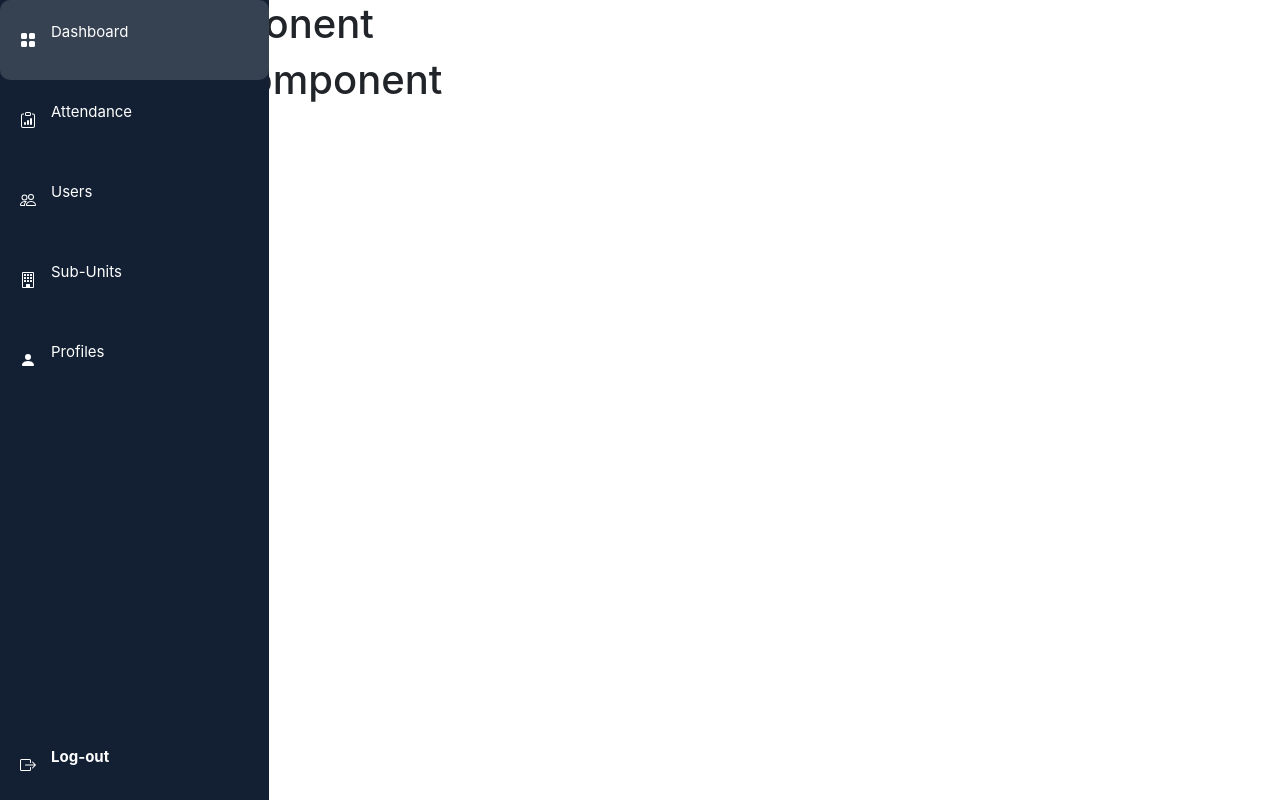
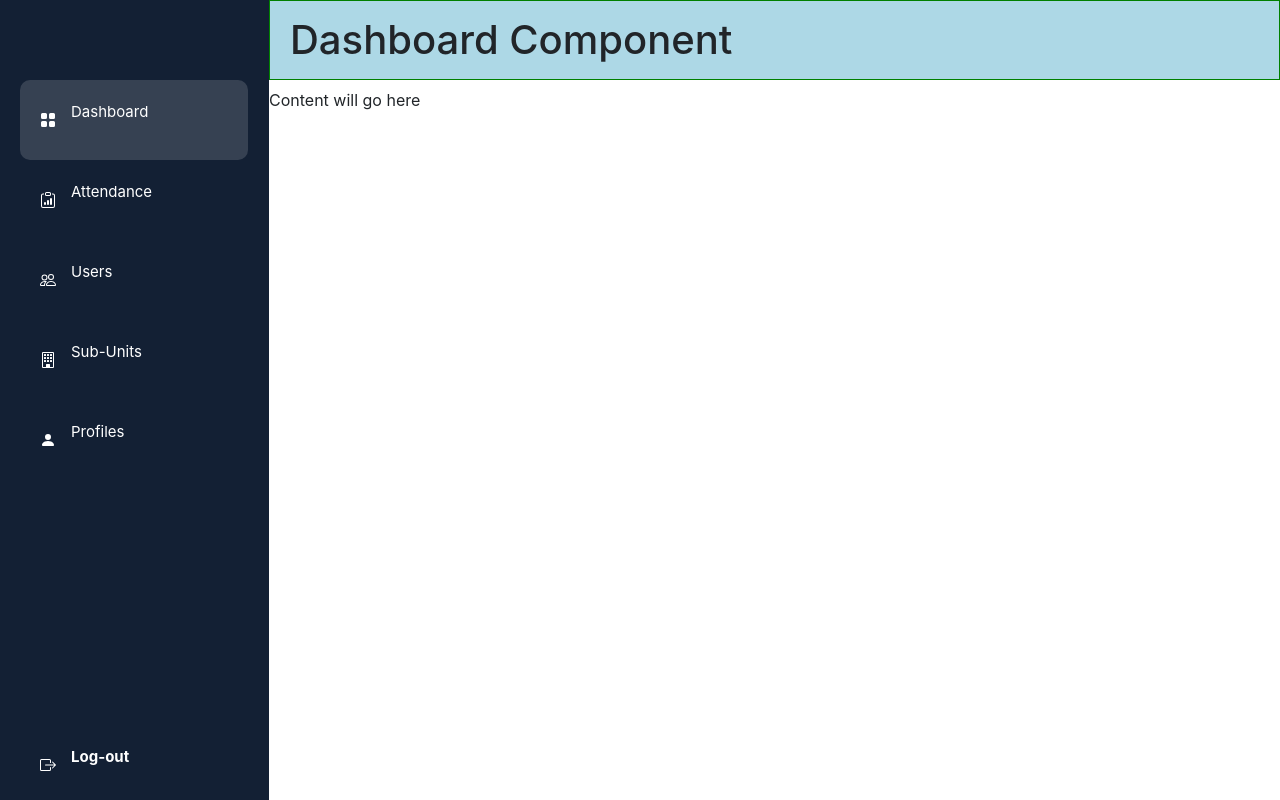
Before and after one commit to livigbaji/church-app-desktop, a React (Vite) app: page / in a window 1280 px wide. Built offline with nearby package versions, Linux system fonts and the light colour scheme.

Commit message:
corrected styling

```diff
--- a/src/renderer/App.tsx
+++ b/src/renderer/App.tsx
@@ -1,19 +1,14 @@
 import Sidebar from "./components/SideBar";
-import Header from "./components/Header";
 import Dashboard from "./components/Dashboard";
 import "./styles/App.css";
 
 
 const App:React.FC = () => {
   return (
-    <>
-      {/* Sidebar component */}
+    <div className="app">
      <Sidebar />
-     {/* Header component */}
-     <Header />
-     {/* Dashboard component */}
      <Dashboard />
-    </>
+    </div>
   );
 }
 
--- a/src/renderer/components/Dashboard.tsx
+++ b/src/renderer/components/Dashboard.tsx
@@ -1,7 +1,10 @@
+import "../styles/Dashboard.css"
+
 const Dashbaord: React.FC = () => {
   return(
-    <div>
-      <h1>Dashboard Component</h1>
+    <div className="dashboard">
+      <h1 className="dashboard-header" >Dashboard Component</h1>
+      <p>Content will go here</p>
     </div>
   )
 }
--- a/src/renderer/components/Header.tsx
+++ /dev/null
@@ -1,9 +0,0 @@
-const Header: React.FC = () => {
-  return(
-    <div className="main">
-      <h1>Header Component</h1>
-    </div>
-  )
-}
-
-export default Header;
--- a/src/renderer/components/SideBar.tsx
+++ b/src/renderer/components/SideBar.tsx
@@ -2,8 +2,6 @@ import React from 'react';
 import { BsFillGridFill, BsClipboardData, BsPeople, BsBuilding, BsPersonFill, BsBoxArrowRight } from 'react-icons/bs';
 import SideBarContents from './SideBarContents';
 import 'bootstrap/dist/css/bootstrap.min.css';
-import '../styles/sidebar.css'; // Import custom CSS for the sidebar
-
 interface SidebarProps {}
 
 const Sidebar: React.FC<SidebarProps> = () => {
--- a/src/renderer/styles/App.css
+++ b/src/renderer/styles/App.css
@@ -1,8 +1,6 @@
-body {
+.app {
     --blue: #132034;
     --background-color: #F5F5F5;
+    display: flex;
+    height: 100vh;
 }
-
-.app {
-    display: flex;
-}
--- /dev/null
+++ b/src/renderer/styles/Dashboard.css
@@ -0,0 +1,13 @@
+.dashboard {
+    flex: 1;
+    overflow-y: scroll;
+}
+
+.dashboard-header {
+    position: sticky;
+    top: 0;
+    background-color: lightblue;
+    z-index: 100;
+    border: 1px solid green;
+    padding: 15px 20px;
+}
--- a/src/renderer/styles/SideBarContents.css
+++ b/src/renderer/styles/SideBarContents.css
@@ -1,9 +1,23 @@
+.sidebar {
+    border-right: 1px solid var(--blue);
+    background-color: #132034;
+    /* flex: 0.3; */
+    min-width: 269px;
+    padding-left: 20px;
+    padding-right: 20px;
+    padding-top: 80px;
+    overflow-y: scroll;
+}
+
 .sidebar-contents {
     display: flex;
     align-items: center;
+    vertical-align: middle;
     cursor: pointer;
     padding: 20px;
+    color: #ffffff;
 }
+
 
 /* --- SideBar hover effect --- */
 .sidebar-contents:hover {
@@ -27,9 +41,7 @@
     font-size: 15px;
     line-height: 24px;
     letter-spacing: 0em;
-    text-align: left;
     margin-left: 15px;
-
 }
 
 /* --- Logout Button --- */
@@ -38,7 +50,6 @@
     position: absolute;
     bottom: 0;
     padding: 20px;
-    width: 100%;
     height: 70px;
     display: flex;
     align-items: center;
--- a/src/renderer/styles/Sidebar.css
+++ /dev/null
@@ -1,68 +0,0 @@
-.sidebar {
-  background-color: #132034;
-  /* Background color */
-  color: white;
-  /* Text color */
-  height: 100%;
-  /* Set height to 100% of viewport height */
-  width: 269px;
-  /* Set the width to your desired value */
-  position: absolute;
-  /* Fix the sidebar position */
-  top: 0;
-  left: 0;
-  z-index: 1;
-  font-size: 16px;
-  font-weight: 400;
-  line-height: 19px;
-  letter-spacing: 0em;
-  text-align: left;
-  overflow-y: auto;
-  /* Add scrollbar when content exceeds sidebar height */
-}
-
-.sidebar-sticky {
-  padding-top: 20px;
-  /* Add padding to create space at the top */
-  height: 100%;
-  /* Make the sticky content fill the sidebar */
-}
-
-.sidebar-link {
-  color: white;
-  /* Text color for links */
-  padding: 15px 20px;
-  /* Add padding to create space around the links */
-  display: block;
-  /* Make the links block-level elements */
-}
-
-.sidebar-icon:active {
-  color: green;
-  /* Text color on hover */
-}
-
-.sidebar-icon {
-  color: white;
-  /* Icon color */
-  margin-right: 15px;
-  /* Add more margin to separate the icon from the text */
-  margin-bottom: 5px;
-  /* Bring the icons lower */
-}
-
-.sidebar-text {
-  margin-left: 15px;
-  /* Add more spacing between icon and text */
-  margin-bottom: 5px;
-  /* Bring the text lower */
-}
-
-.logout-link {
-  position: absolute;
-  /* Position the logout link at the bottom of the sidebar */
-  bottom: 20px;
-  /* Adjust the bottom position as needed */
-  left: 20px;
-  /* Adjust the left position as needed */
-}
```
